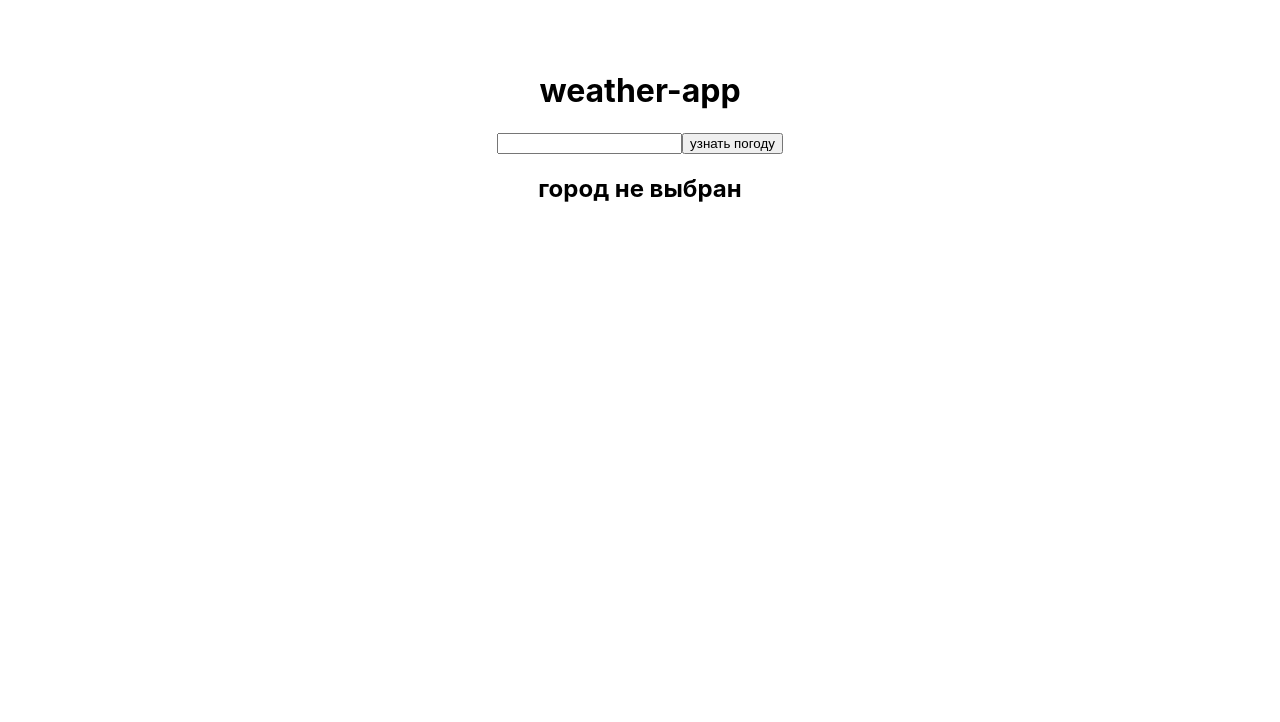
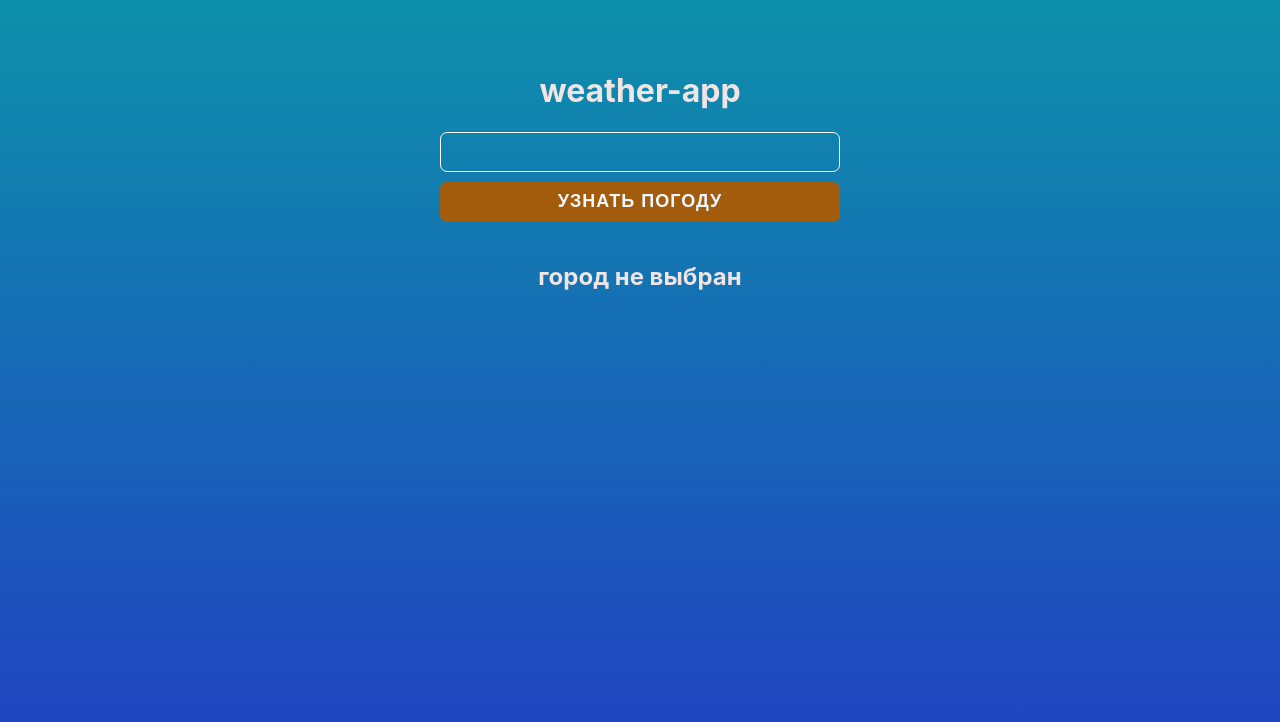
Before and after one commit to Pavel-Sol/weather-app, a React (Create React App) app: page / in a window 1280 px wide. Shown: the top 722 px of the page. Built offline with nearby package versions, Linux system fonts and the light colour scheme.

Commit message:
стили

```diff
--- a/src/App.js
+++ b/src/App.js
@@ -5,14 +5,15 @@ import { useSelector } from 'react-redux';
 
 function App() {
   const errorMsg = useSelector((state) => state.alert);
-  // console.log(errorMsg);
 
   return (
     <div className="App">
-      <h1>weather-app</h1>
-      <Form />
-      <Weather />
-      {errorMsg && <Alert />}
+      <div className="container">
+        <h1>weather-app</h1>
+        <Form />
+        <Weather />
+        {errorMsg && <Alert />}
+      </div>
     </div>
   );
 }
--- a/src/components/Alert.jsx
+++ b/src/components/Alert.jsx
@@ -13,8 +13,8 @@ const Alert = ()=>  {
    return(
       <div onClick={() => closeAlert()} className='alert__wrap'>
          <div onClick={e => e.stopPropagation()} className='alert__body'>
-            <p className='alert__message'>{errorMsg}</p>
-            <button onClick={() => closeAlert()}>закрыть</button>
+            <p className='alert__message'>{errorMsg} !</p>
+            <button className='btn alert__btn' onClick={() => closeAlert()}>close</button>
          </div>
       </div>
    )
--- a/src/components/Form.jsx
+++ b/src/components/Form.jsx
@@ -18,8 +18,8 @@ const changeHandler = (e) => {
   return (
     <div className="form__wrap">
       <form onSubmit={submitHandler}>
-        <input required onChange={changeHandler} type="text" />
-        <button>узнать погоду</button>
+        <input className='form__input' required onChange={changeHandler} type="text" />
+        <button className='form__btn btn'>узнать погоду</button>
       </form>
     </div>
   );
--- a/src/components/Weather.jsx
+++ b/src/components/Weather.jsx
@@ -12,13 +12,29 @@ const Weather = () => {
       }
       {
         data
-        ? <div>
-            <div> {data.name}</div>
-            <img src={`http://openweathermap.org/img/wn/${data.weather[0].icon}.png`} alt=""/>
-            <div>температура: {(data.main.temp - 273.15).toFixed()} &#8451;</div>
-            <div>скорость ветра: {data.wind.speed} м/с</div>
-            <div>влажность: {data.main.humidity}</div>
-            <div>давление: {data.main.pressure}</div>
+        ? <div className="weather__body">
+            <div className='weather__city'> {data.name}</div>
+            <div className="weather__list">
+              <div className="weather__item">
+                <img src={`http://openweathermap.org/img/wn/${data.weather[0].icon}.png`} alt=""/>
+              </div>
+              <div className='weather__item'>
+                  <p className='heading'>temp</p>
+                  <p className='desc'>{(data.main.temp - 273.15).toFixed()} &#8451;</p>
+              </div>
+              <div className='weather__item'>
+                  <p className='heading'>wind</p>
+                  <p className='desc'>{data.wind.speed} м/с</p>
+              </div>
+              <div className='weather__item'>
+                  <p className='heading'>humidity</p>
+                  <p className='desc'>{data.main.humidity}</p>
+              </div>
+              <div className='weather__item'>
+                  <p className='heading'>pressure</p>
+                  <p className='desc'>{data.main.pressure}</p>
+              </div>
+            </div>
         </div>
         : !loading && <h2>город не выбран</h2>
       }
--- a/src/index.css
+++ b/src/index.css
@@ -1,18 +1,91 @@
+* {
+  box-sizing: border-box;
+  outline: 0;
+}
+
 body {
   margin: 0;
   font-family: -apple-system, BlinkMacSystemFont, 'Segoe UI', 'Roboto', 'Oxygen', 'Ubuntu',
     'Cantarell', 'Fira Sans', 'Droid Sans', 'Helvetica Neue', sans-serif;
   -webkit-font-smoothing: antialiased;
   -moz-osx-font-smoothing: grayscale;
-}
-
-code {
-  font-family: source-code-pro, Menlo, Monaco, Consolas, 'Courier New', monospace;
+  color: rgb(241, 228, 228);
 }
 
 .App {
+  min-height: 100vh;
+  background: linear-gradient(0deg, rgba(34, 61, 195, 1) 0%, rgb(13, 144, 170) 100%);
+}
+
+.container {
   text-align: center;
   padding: 50px 20px;
+}
+
+.form__wrap {
+  max-width: 400px;
+  margin: 0px auto;
+}
+
+.form__input {
+  width: 100%;
+  height: 40px;
+  border: 0;
+  border-radius: 7px;
+  padding: 10px;
+  font-size: 18px;
+  background: transparent;
+  color: #fff;
+  border: 1px solid #fff;
+}
+.form__btn {
+  width: 100%;
+  height: 40px;
+  color: aliceblue;
+  background-color: #a35c0b;
+  margin-top: 10px;
+}
+
+.form__btn:hover {
+  background-color: #7a4407;
+}
+
+.btn {
+  text-transform: uppercase;
+  letter-spacing: 1px;
+  font-weight: bold;
+  font-size: 18px;
+  border: 0;
+  border-radius: 7px;
+  transition: 0.3s;
+}
+
+.weather__wrap {
+  max-width: 550px;
+  margin: 40px auto 0px auto;
+}
+.weather__list {
+  display: flex;
+  justify-content: space-between;
+}
+
+.weather__item {
+  padding: 10px;
+}
+
+.weather__city {
+  font-size: 26px;
+  font-weight: bold;
+  margin-bottom: 30px;
+}
+
+.heading {
+  text-transform: uppercase;
+}
+
+.desc {
+  font-size: 20px;
+  font-weight: bold;
 }
 
 .alert__wrap {
@@ -26,13 +99,26 @@ code {
   opacity: 1;
   pointer-events: all;
   transition: 0.4s;
+  display: flex;
+  justify-content: center;
+  align-items: center;
 }
 
 .alert__body {
-  width: 200px;
-  height: 100px;
+  width: 300px;
+  height: 150px;
   background-color: rgb(226, 141, 43);
   color: aliceblue;
+  font-size: 20px;
+  border-radius: 10px;
+  font-weight: bold;
+  letter-spacing: 1px;
+}
+
+.alert__btn {
+  padding: 5px 35px;
+  font-size: 16px;
+  margin-top: 30px;
 }
 
 .loader__wrap {
@@ -44,3 +130,9 @@ code {
 .loader__wrap img {
   width: 100%;
 }
+
+@media screen and (max-width: 500px) {
+  .weather__list {
+    flex-direction: column;
+  }
+}
--- a/src/store/actions/weatherActions.js
+++ b/src/store/actions/weatherActions.js
@@ -20,7 +20,6 @@ export const getWeather = (city) => {
         payload: json,
       });
     } catch (error) {
-      // console.log(error.message);
       dispatch(setAlert(error.message));
     }
 
```
